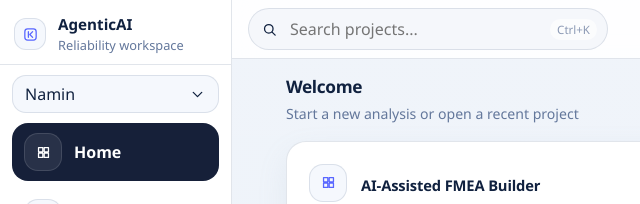
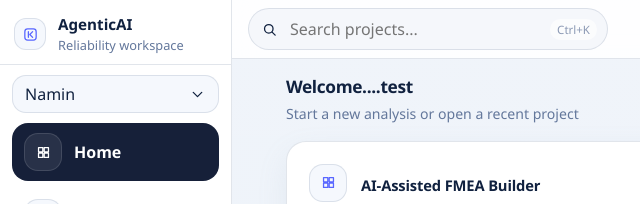
Before and after one commit to Fmkunle/Maintenance-Strategy-G, a plain HTML site: page index.html in a window 1280 px wide. Shown: the top 204 px of the page, 0-640 px from the left. Drawn offline with Linux system fonts and the light colour scheme.

Commit message:
Test Test01

```diff
--- a/index.html
+++ b/index.html
@@ -167,7 +167,7 @@
         <section class="welcome-grid">
           <div class="welcome-main">
             <div class="section-heading">
-              <h1>Welcome</h1>
+              <h1>Welcome....test</h1>
               <p>Start a new analysis or open a recent project</p>
             </div>
 
```
